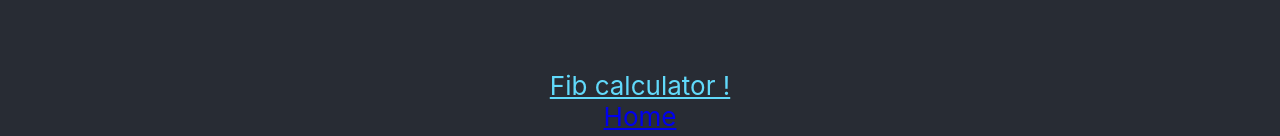
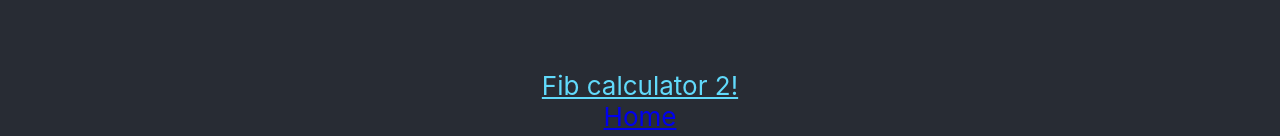
Before and after one commit to bykolee-study/multi-docker, a React (Create React App) app in the folder client/: page / in a window 1280 px wide. Shown: the part 302-438 px from the top of the page. Built offline with nearby package versions, Linux system fonts and the light colour scheme; no server answers.

Commit message:
just change

```diff
--- a/client/src/App.js
+++ b/client/src/App.js
@@ -18,7 +18,7 @@ function App() {
             target="_blank"
             rel="noopener noreferrer"
           >
-            Fib calculator !
+            Fib calculator 2!
           </a>
           <Link to="/">Home</Link>
           <Link to="/otherpage">Other Page</Link>
```
